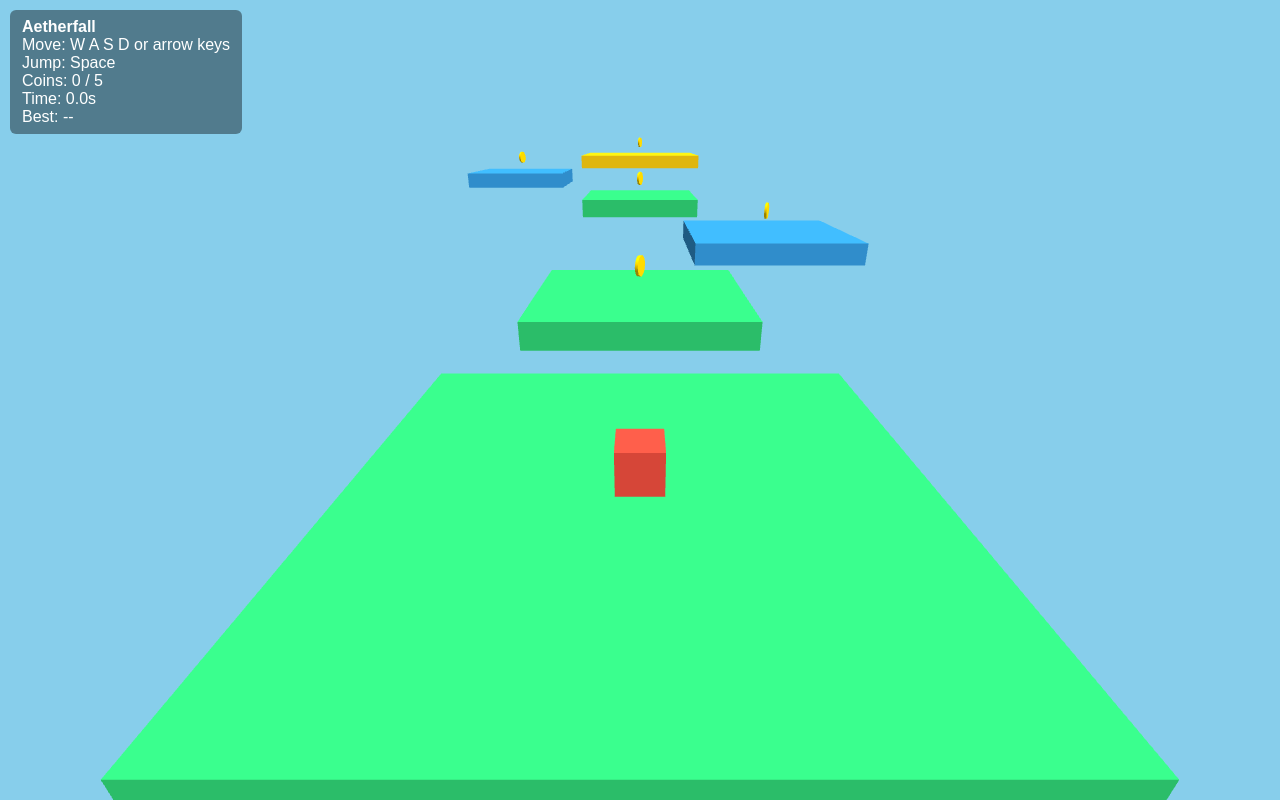
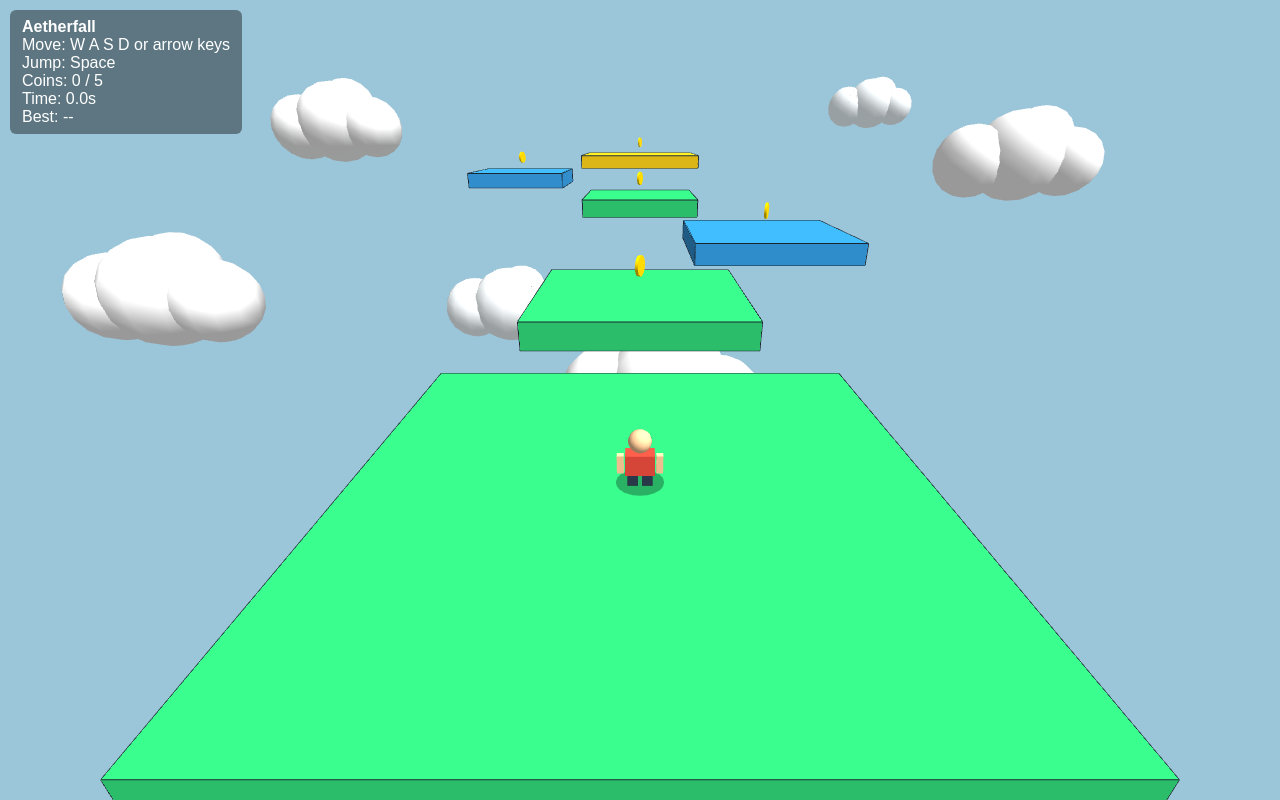
Before and after one commit to ClaudiaLarety/aetherfall, a plain HTML site: page index.html in a window 1280 px wide. Drawn offline with nearby package versions, Linux system fonts and the light colour scheme; animation ran at ten frames a second.

Commit message:
Improve Aetherfall visuals

```diff
--- a/index.html
+++ b/index.html
@@ -18,7 +18,11 @@
 const msg = document.getElementById("msg");
 
 const scene = new THREE.Scene();
-scene.background = new THREE.Color(0x87ceeb);
+const skyLow = new THREE.Color(0x87ceeb);
+const skyHigh = new THREE.Color(0xff9a76);
+const skyNow = new THREE.Color(0x87ceeb);
+scene.background = skyNow;
+scene.fog = new THREE.Fog(0x87ceeb, 40, 110);
 
 const camera = new THREE.PerspectiveCamera(70, window.innerWidth / window.innerHeight, 0.1, 200);
 const renderer = new THREE.WebGLRenderer({ antialias: true });
@@ -46,15 +50,42 @@ platformData.forEach(([x, y, z, w, h, d, axis, range, speed], i) => {
   let color = 0x2ecc71;
   if (axis) color = 0x3498db;
   if (isGoal) color = 0xf1c40f;
-  const mesh = new THREE.Mesh(
-    new THREE.BoxGeometry(w, h, d),
-    new THREE.MeshLambertMaterial({ color: color })
+  const geo = new THREE.BoxGeometry(w, h, d);
+  const mesh = new THREE.Mesh(geo, new THREE.MeshLambertMaterial({ color: color }));
+  mesh.position.set(x, y, z);
+  const edges = new THREE.LineSegments(
+    new THREE.EdgesGeometry(geo),
+    new THREE.LineBasicMaterial({ color: 0x1b2631 })
   );
-  mesh.position.set(x, y, z);
+  mesh.add(edges);
   scene.add(mesh);
   platforms.push({ x, y, z, w, h, d, baseX: x, baseZ: z, axis, range, speed, dx: 0, dz: 0, mesh });
 });
 
+// Clouds
+function makeCloud(x, y, z, s) {
+  const g = new THREE.Group();
+  const mat = new THREE.MeshLambertMaterial({ color: 0xffffff });
+  [[0, 0, 0, 1.6], [1.6, -0.2, 0.3, 1.2], [-1.6, -0.2, -0.2, 1.3], [0.6, 0.6, 0, 1.1]].forEach(([cx, cy, cz, r]) => {
+    const m = new THREE.Mesh(new THREE.SphereGeometry(r, 12, 10), mat);
+    m.position.set(cx, cy, cz);
+    g.add(m);
+  });
+  g.position.set(x, y, z);
+  g.scale.setScalar(s);
+  scene.add(g);
+  return g;
+}
+const clouds = [
+  makeCloud(-18, 2, -10, 1.2),
+  makeCloud(20, 6, -25, 1.5),
+  makeCloud(-25, 8, -40, 1.8),
+  makeCloud(22, 10, -55, 1.4),
+  makeCloud(0, -6, -20, 2),
+  makeCloud(-14, -8, -45, 2.2)
+];
+
+// Coins
 const coins = [];
 platformData.forEach(([x, y, z, w, h, d], i) => {
   if (i === 0) return;
@@ -70,13 +101,53 @@ let collected = 0;
 const scoreEl = document.getElementById("score");
 document.getElementById("total").textContent = coins.length;
 
-const player = new THREE.Mesh(
-  new THREE.BoxGeometry(1, 1, 1),
-  new THREE.MeshLambertMaterial({ color: 0xe74c3c })
-);
+// Player character (centre of the group is the centre of a 1x1x1 box)
+const player = new THREE.Group();
+const skinMat = new THREE.MeshLambertMaterial({ color: 0xffcc99 });
+const shirtMat = new THREE.MeshLambertMaterial({ color: 0xe74c3c });
+const pantsMat = new THREE.MeshLambertMaterial({ color: 0x2c3e50 });
+const darkMat = new THREE.MeshLambertMaterial({ color: 0x111111 });
+
+const torso = new THREE.Mesh(new THREE.BoxGeometry(0.6, 0.45, 0.35), shirtMat);
+player.add(torso);
+
+const head = new THREE.Mesh(new THREE.SphereGeometry(0.24, 16, 12), skinMat);
+head.position.y = 0.48;
+player.add(head);
+
+const eyeL = new THREE.Mesh(new THREE.SphereGeometry(0.04, 8, 8), darkMat);
+eyeL.position.set(-0.09, 0.52, -0.21);
+player.add(eyeL);
+const eyeR = new THREE.Mesh(new THREE.SphereGeometry(0.04, 8, 8), darkMat);
+eyeR.position.set(0.09, 0.52, -0.21);
+player.add(eyeR);
+
+function makeLimb(x, y, width, length, mat) {
+  const pivot = new THREE.Group();
+  pivot.position.set(x, y, 0);
+  const m = new THREE.Mesh(new THREE.BoxGeometry(width, length, width), mat);
+  m.position.y = -length / 2;
+  pivot.add(m);
+  player.add(pivot);
+  return pivot;
+}
+const legL = makeLimb(-0.15, -0.2, 0.22, 0.3, pantsMat);
+const legR = makeLimb(0.15, -0.2, 0.22, 0.3, pantsMat);
+const armL = makeLimb(-0.4, 0.17, 0.14, 0.4, skinMat);
+const armR = makeLimb(0.4, 0.17, 0.14, 0.4, skinMat);
+
 scene.add(player);
 const start = { x: 0, y: 1.5, z: 0 };
 player.position.set(start.x, start.y, start.z);
+let walkPhase = 0;
+
+// Blob shadow under the player
+const shadow = new THREE.Mesh(
+  new THREE.CircleGeometry(0.5, 20),
+  new THREE.MeshBasicMaterial({ color: 0x000000, transparent: true, opacity: 0.3 })
+);
+shadow.rotation.x = -Math.PI / 2;
+scene.add(shadow);
 
 let vy = 0;
 let onGround = false;
@@ -113,23 +184,30 @@ function update(dt) {
     p.mesh.position.z = newZ;
   });
 
+  clouds.forEach(c => {
+    c.position.x += dt * 0.5;
+    if (c.position.x > 35) c.position.x = -35;
+  });
+
   let dx = 0;
   let dz = 0;
   if (keys["KeyW"] || keys["ArrowUp"]) dz -= 1;
   if (keys["KeyS"] || keys["ArrowDown"]) dz += 1;
   if (keys["KeyA"] || keys["ArrowLeft"]) dx -= 1;
   if (keys["KeyD"] || keys["ArrowRight"]) dx += 1;
-  if (dx !== 0 || dz !== 0) {
+  const moving = dx !== 0 || dz !== 0;
+  if (moving) {
     const len = Math.hypot(dx, dz);
     player.position.x += (dx / len) * SPEED * dt;
     player.position.z += (dz / len) * SPEED * dt;
+    player.rotation.y = Math.atan2(-dx, -dz);
   }
   if (keys["Space"] && onGround) {
     vy = JUMP;
     onGround = false;
   }
 
-  if (!finished && (dx !== 0 || dz !== 0 || keys["Space"])) timerRunning = true;
+  if (!finished && (moving || keys["Space"])) timerRunning = true;
   if (timerRunning && !finished) {
     elapsed += dt;
     timerEl.textContent = elapsed.toFixed(1);
@@ -165,6 +243,34 @@ function update(dt) {
     }
   });
 
+  // Walking and jumping animation
+  if (moving && onGround) walkPhase += dt * 12;
+  const swing = moving && onGround ? Math.sin(walkPhase) * 0.8 : 0;
+  legL.rotation.x = swing;
+  legR.rotation.x = -swing;
+  armL.rotation.x = onGround ? -swing : 2.6;
+  armR.rotation.x = onGround ? swing : 2.6;
+
+  // Shadow
+  let shadowY = null;
+  const feet = player.position.y - 0.5;
+  platforms.forEach(p => {
+    const top = p.y + p.h / 2;
+    const overX = Math.abs(player.position.x - p.x) < p.w / 2;
+    const overZ = Math.abs(player.position.z - p.z) < p.d / 2;
+    if (overX && overZ && top <= feet + 0.05) {
+      if (shadowY === null || top > shadowY) shadowY = top;
+    }
+  });
+  if (shadowY === null) {
+    shadow.visible = false;
+  } else {
+    shadow.visible = true;
+    shadow.position.set(player.position.x, shadowY + 0.02, player.position.z);
+    const s = Math.max(0.4, 1 - (feet - shadowY) * 0.08);
+    shadow.scale.set(s, s, s);
+  }
+
   for (let i = coins.length - 1; i >= 0; i--) {
     const c = coins[i];
     c.position.x = c.userData.plat.x;
@@ -189,6 +295,12 @@ function update(dt) {
   }
 }
 
+function updateSky() {
+  const t = Math.min(Math.max(player.position.y / 6, 0), 1);
+  skyNow.lerpColors(skyLow, skyHigh, t);
+  scene.fog.color.copy(skyNow);
+}
+
 function updateCamera() {
   camera.position.set(player.position.x, player.position.y + 6, player.position.z + 10);
   camera.lookAt(player.position.x, player.position.y, player.position.z - 3);
@@ -198,6 +310,7 @@ const clock = new THREE.Clock();
 function animate() {
   requestAnimationFrame(animate);
   update(Math.min(clock.getDelta(), 0.05));
+  updateSky();
   updateCamera();
   renderer.render(scene, camera);
 }
```
